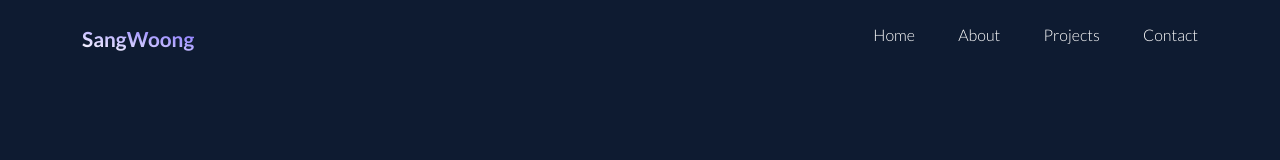
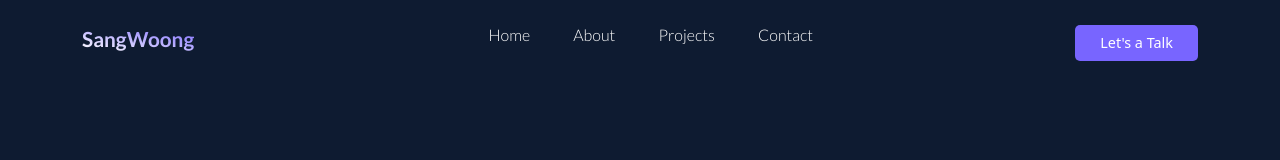
Before and after one commit to sangwoong03/portfolio-app, a React (Create React App) app: page / in a window 1280 px wide. Shown: the top 160 px of the page. Built offline with nearby package versions, Linux system fonts and the light colour scheme.

Commit message:
portfolio_header

```diff
--- a/src/components/Header.js
+++ b/src/components/Header.js
@@ -96,12 +96,12 @@ function Header() {
 							))}
 						</ul>
 					</div>
-					{/* <div className="nav__right d-flex align-items-center gap-4">
+					<div className="nav__right d-flex align-items-center gap-4">
 						<button className="btn"> Let's a Talk</button>
 						<span className="mobile__menu">
 							<i class="ri-menu-5-line"></i>
 						</span>
-					</div> */}
+					</div>
 				</div>
 			</Container>
 		</header>
```
